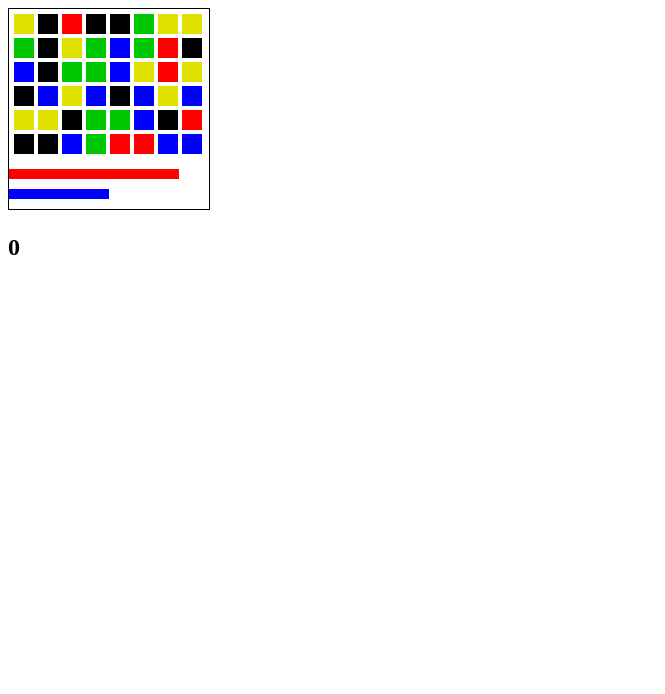
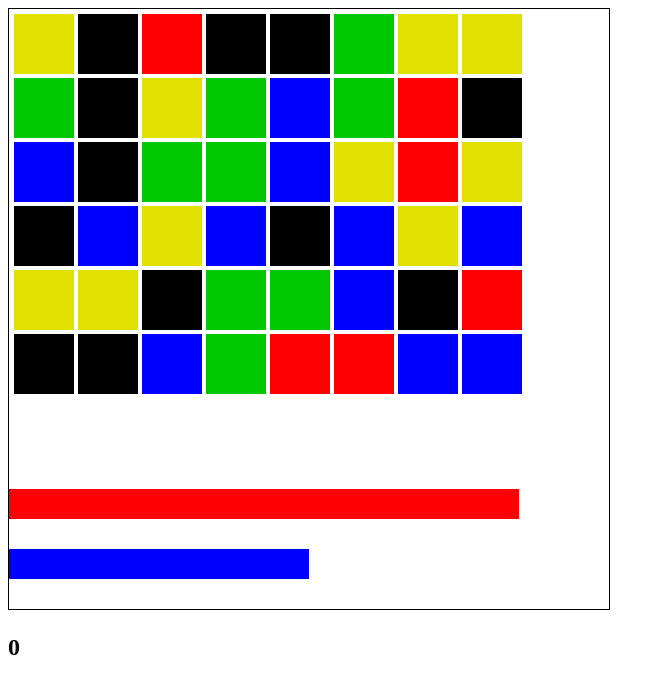
Before and after one commit to catinclay/buucleaner, a plain HTML site: page index.html in a window 1280 px wide. Shown: the whole page, without its empty margins (0-665 px from the left). Drawn offline with Linux system fonts and the light colour scheme.

Commit message:
Added files via upload

```diff
--- a/index.html
+++ b/index.html
@@ -7,7 +7,7 @@
 
 <body>
 	<h1 id="gameOverLabel" style="display:none; color:red;">Game Over</h1>
-  <canvas id ="mainCanvas" width="200" height="200" style="border:1px solid #000000;">
+  <canvas id ="mainCanvas" width="600" height="600" style="border:1px solid #000000;">
   </canvas><br>
   <h2 id="scoreLabel">0</h2>
   <footer class="footer">
--- a/index.js
+++ b/index.js
@@ -21,7 +21,7 @@ var clock = 0;
 var health = 100;
 var damage = 15;
 var isDamaged = false;
-var score=0;
+var score = 0;
 var speedUpRatio = 0.96;
 
 function init(){
@@ -73,9 +73,9 @@ function drawScreen() {
 	}
 	context.fillRect(0,0,theCanvas.width,theCanvas.height);
 	context.fillStyle = "#FF0000";
-	context.fillRect(0,160,theCanvas.width*health/100,10);
+	context.fillRect(0,480,theCanvas.width*health/100,30);
 	context.fillStyle = "#0000FF";
-	context.fillRect(0,180,theCanvas.width*clock/countDown,10);
+	context.fillRect(0,540,theCanvas.width*clock/countDown,30);
 
 	drawShapes();
 }
@@ -378,6 +378,7 @@ function onTimerTick(){
 	if(movingShapes.length == 0 && !hasMousedoneHandler){
 		hasMousedoneHandler = true;
 		theCanvas.addEventListener('mousedown', mouseDownListener, false);
+		theCanvas.addEventListener('touchstart', touchDownListener, false);
 	}
 	clock += 30;
 	if(clock >= countDown){
--- a/shapes/SimpleSquareParticle.js
+++ b/shapes/SimpleSquareParticle.js
@@ -16,7 +16,7 @@ function SimpleSquareParticle(posX, posY, type) {
 		var tempColor = "rgba(" + styles[type][0] + "," + styles[type][1] + "," + styles[type][2] + "," + styles[type][3] + ")";
 		// tempShape.color = tempColor;
 		this.color = tempColor;
-		this.radius = 10;
+		this.radius = 30;
 		this.x = posX*(this.radius*2+4)+this.radius+5
 		this.y = (posY-7)*(this.radius*2+4)+this.radius+5;
 		this.moveToX = posX*(this.radius*2+4)+this.radius+5;
```
